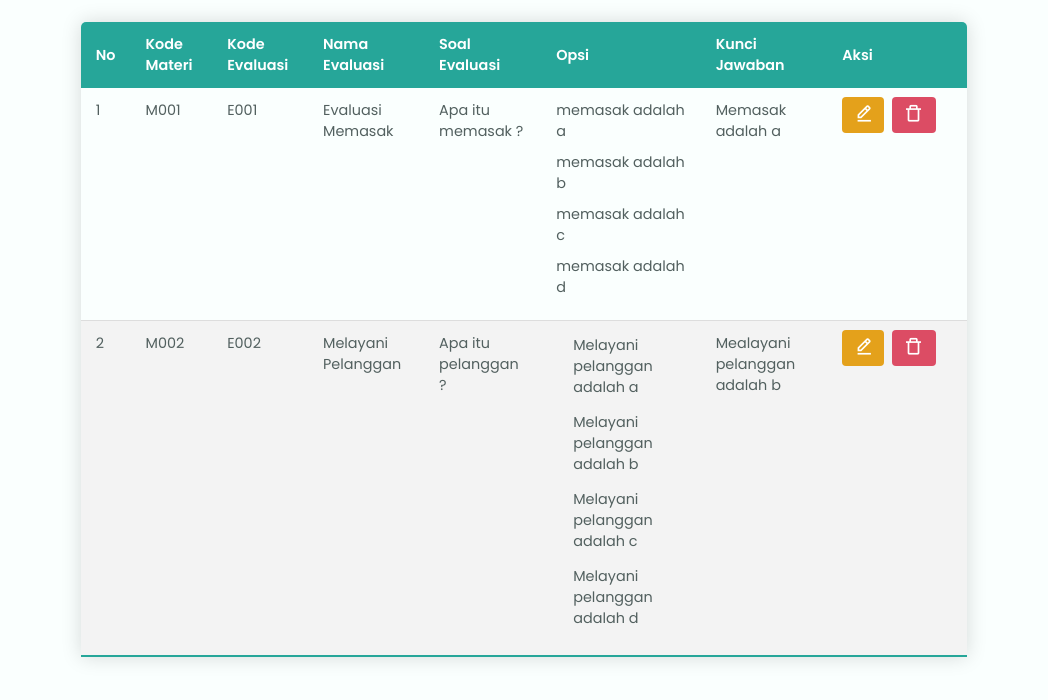
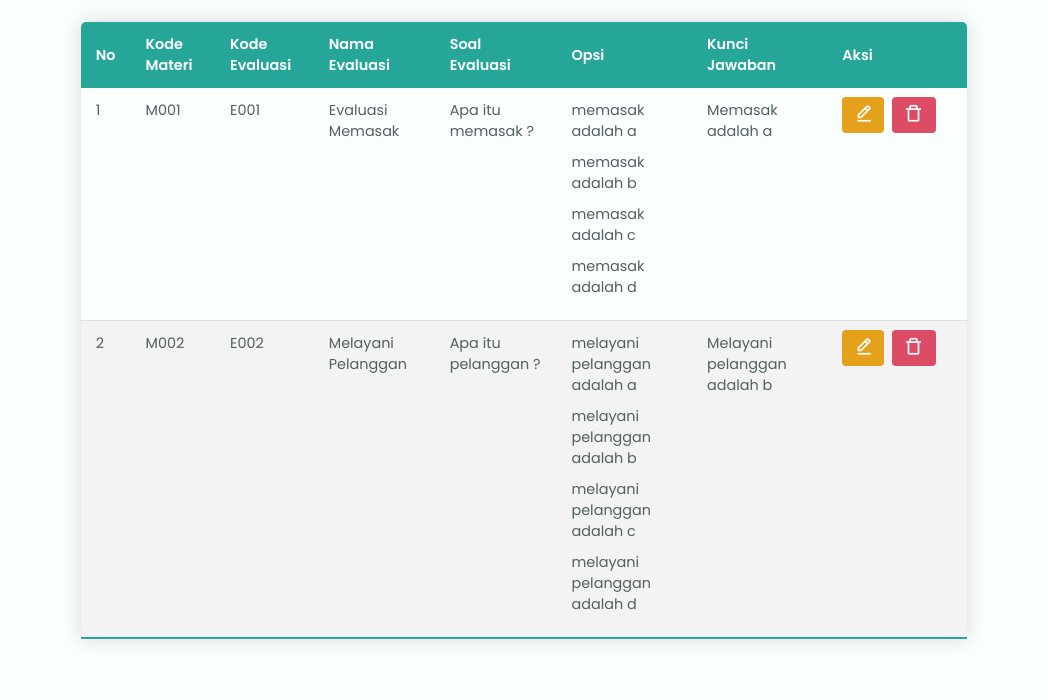
Before and after one commit to keenu1/restaurantservice, a plain HTML site: page pages/adminevaluasi.html in a window 1280 px wide. Shown: the part 262-962 px from the top of the page, without its empty margins (116-1164 px from the left). Drawn offline with nearby package versions, Linux system fonts and the light colour scheme.

Commit message:
update admin table

```diff
--- a/pages/adminevaluasi.html
+++ b/pages/adminevaluasi.html
@@ -151,22 +151,20 @@
                                 <td>Melayani Pelanggan</td>
                                 <td>Apa itu pelanggan ?</td>
                                 <td>
-                                    <table class="content__tableinside">
-                                        <tr>
-                                            <td>Melayani pelanggan adalah a</td>
-                                        </tr>
-                                        <tr>
-                                            <td>Melayani pelanggan adalah b</td>
-                                        </tr>
-                                        <tr>
-                                            <td>Melayani pelanggan adalah c</td>
-                                        </tr>
-                                        <tr>
-                                            <td>Melayani pelanggan adalah d</td>
-                                        </tr>
-                                    </table>
+                                    <div class="opsi">
+                                        melayani pelanggan adalah a
+                                    </div>
+                                    <div class="opsi">
+                                        melayani pelanggan adalah b
+                                    </div>
+                                    <div class="opsi">
+                                        melayani pelanggan adalah c
+                                    </div>
+                                    <div class="opsi">
+                                        melayani pelanggan adalah d
+                                    </div>
                                 </td>
-                                <td>Mealayani pelanggan adalah b</td>
+                                <td>Melayani pelanggan adalah b</td>
                                 <td style="min-width: 140px ;">
                                     <span class="table__edit" onclick="toggleMenuAdminEditShow()">
                                         <i class='bx bx-edit-alt'></i>
```
